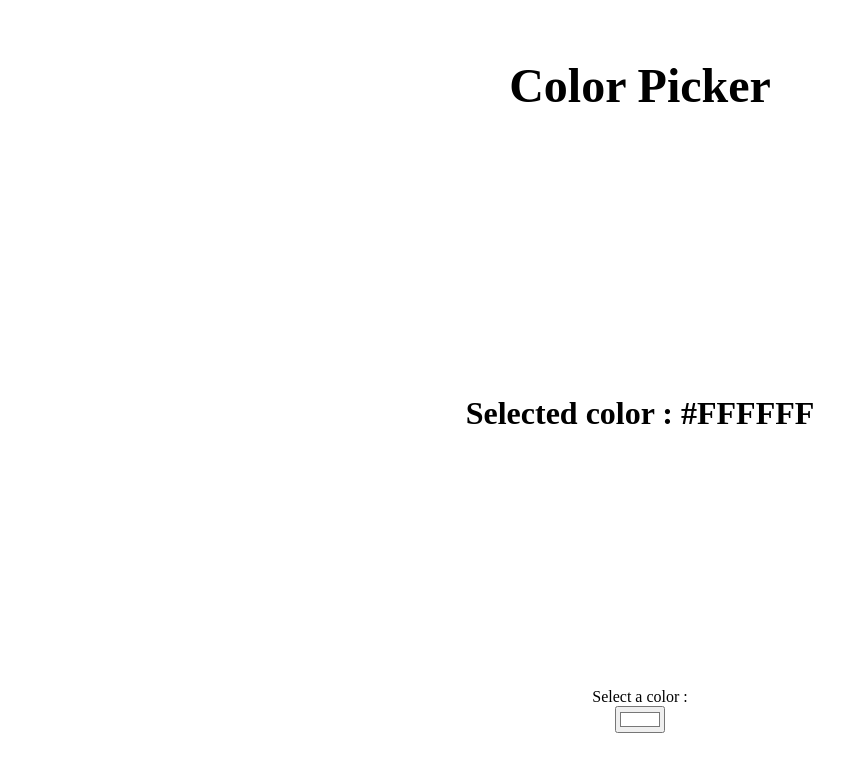
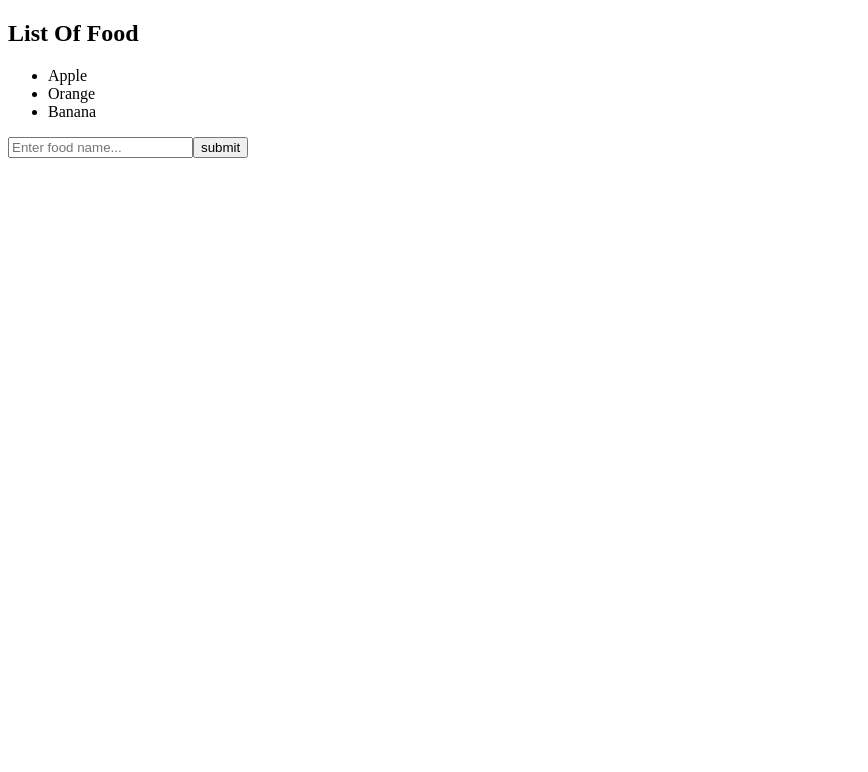
Before and after one commit to amjad78678/BroCode-React, a React (Vite) app in the folder my_react_app/: page / in a window 1280 px wide. Shown: the top 772 px of the page, without its empty margins (0-868 px from the left). Built offline with nearby package versions, Linux system fonts and the light colour scheme.

Commit message:
update state of arrays

```diff
--- a/my_react_app/src/App.jsx
+++ b/my_react_app/src/App.jsx
@@ -9,6 +9,8 @@ import MyComponent  from "./MyComponent";
 import Counter from "./Counter";
 import OnChange from "./OnChange";
 import ColorPicker from "./ColorPicker";
+import ObjectState from "./ObjectState";
+import ArrayState from './ArrayState';
 
 
 function App() {
@@ -47,7 +49,11 @@ function App() {
 
         {/* <OnChange /> */}
 
-        <ColorPicker />
+        {/* <ColorPicker /> */}
+
+        {/* <Counter /> */}
+
+        < ArrayState />
 
       </>
     );
--- /dev/null
+++ b/my_react_app/src/ArrayState.jsx
@@ -0,0 +1,57 @@
+
+ import { useState } from 'react';
+
+ const ArrayState = () => {
+
+ const [foods,setFoods]=useState(['Apple','Orange','Banana'])
+ const [searchText,setSearchText]=useState()
+
+
+
+ function handleAddFood(){
+
+    const food=document.getElementById('inputFood').value
+    document.getElementById('inputFood').value='';
+
+    setFoods((f)=> [...f,food] )
+
+
+ }
+
+ function handleRemoveFood(index){
+
+
+    setFoods(foods.filter((food, i) => i !== index));
+
+ }
+
+ return (
+
+    <div>
+        <h2>List Of Food</h2>
+
+        <ul>
+            {foods.map((food,index)=> {
+
+                return <li onClick={()=>handleRemoveFood(index)} key={index}>{food}</li>;
+
+            })}
+        </ul>
+
+
+        <input type="text" id='inputFood' onChange={(event)=>{
+            setSearchText(event.target.value)
+        }} placeholder='Enter food name...' />
+
+        <input type="button" value={'submit'} onClick={handleAddFood} />
+    </div>
+
+ )
+
+
+
+
+
+ };
+
+ export default ArrayState;
--- a/my_react_app/src/MyComponent.jsx
+++ b/my_react_app/src/MyComponent.jsx
@@ -10,7 +10,6 @@ const [isEmployed,setIsEmployed]=useState(false);
 const updateName=()=>{
 
     setName('Amjadali')
-
 
 }
 
--- /dev/null
+++ b/my_react_app/src/ObjectState.jsx
@@ -0,0 +1,48 @@
+import { useState } from 'react';
+
+const ObjectState=()=> {
+
+
+    const [car,setCar]=useState({year:2024,make:'Ford',model:'Mustang'})
+
+
+    function handleYearChange(event) {
+
+        //without updater function without change prev state
+        // setCar({...car,year:event.target.value})
+
+
+        //with updater function with change prev state
+
+      setCar((c)=> ({...c,year:event.target.value}))
+
+    }
+    function handleMakeChange(event) {
+
+      setCar((c)=>({...c,make:event.target.value}))
+
+    }
+    function handleModelChange(event) {
+
+       setCar((c)=>({...c,model:event.target.value}))
+    }
+
+
+     return (
+
+        <div>
+            <p>Your favorite car is : {car.year} {car.make} {car.model}</p>
+
+            <input type="Number" value={car.year} onChange={handleYearChange} /> <br />
+
+
+
+            <input type="text" value={car.make} onChange={handleMakeChange} /> <br />
+
+            <input type="text" value={car.model} onChange={handleModelChange} /> <br />
+        </div>
+     )
+
+}
+
+export default ObjectState;
```
